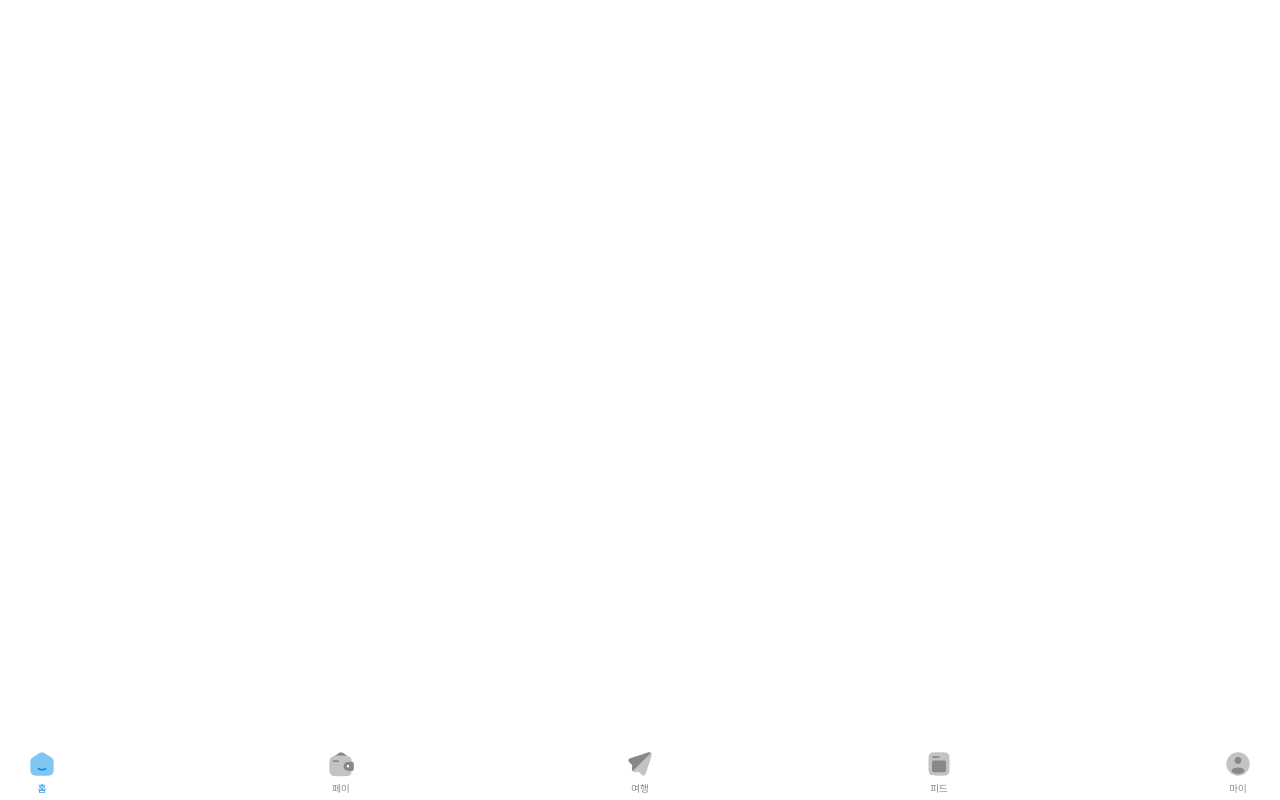
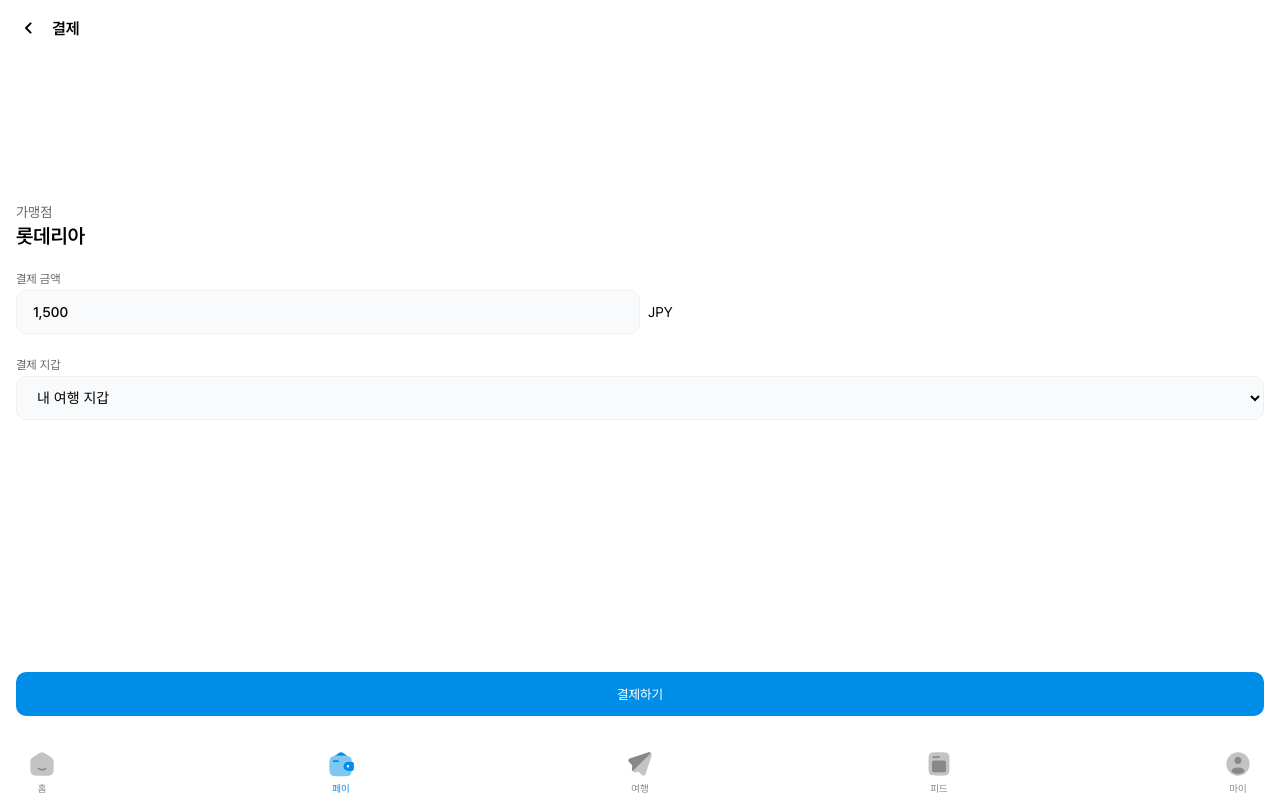
Before and after one commit to lshyunee/Triplet, a React (Create React App) app in the folder triplet/: page /pay/qr/payment in a window 1280 px wide. Before the commit this address had no page. Built offline with nearby package versions, Linux system fonts and the light colour scheme; a web font is replaced by a local one.

Commit message:
Feat: 결제 정보 페이지 구현

```diff
--- /dev/null
+++ b/triplet/src/pages/pay/QRCompletePage.tsx
@@ -0,0 +1,137 @@
+import React, {useEffect, useState} from 'react';
+import styled from 'styled-components';
+import { ReactComponent as RightArrow } from '../../assets/pay/rightArrow.svg';
+import GlobalAccount from '../../components/pay/GlobalAccount';
+import ExchangeRate from '../../components/pay/ExchangeRate';
+import Header from '../../components/header/Header';
+import { useDispatch } from 'react-redux';
+import { pageMove } from '../../features/navigation/naviSlice';
+import { Navigate, useNavigate } from 'react-router-dom';
+import BackHeader from '../../components/header/BackHeader';
+
+
+const s = {
+	Container: styled.div`
+    margin-top: 56px;
+    height: calc(100vh - 112px);
+    padding: 0 16px;
+    // padding-bottom: 56px;
+  `,
+    QrScannerOverlayText: styled.div`
+        position: absolute;
+        color: white;
+        font-size: 18px;
+        top: 10%;
+        left: 50%;
+        transform: translate(-50%, -50%);
+        z-index: 10;
+    `,
+    InputArea: styled.div`
+    margin-bottom: 24px;
+    width: 100%;
+    display: flex;
+    align-items: center;
+    `,
+    ExchangeInput: styled.select`
+    font-size: 14px;
+    font-weight: 500;
+    background-color: #F9FAFC;
+    border: solid 1px #F0F0F0;
+    border-radius: 10px;
+    height: 44px;
+    width: 100%;
+    padding: 0 16px;
+    // appearance: none;
+  ` ,
+    PayInput: styled.input`
+      font-size: 14px;
+      font-weight: 500;
+      background-color: #F9FAFC;
+      border: solid 1px #F0F0F0;
+      border-radius: 10px;
+      height: 44px;
+      width: 50%;
+      padding: 0 16px;
+      box-sizing: border-box;
+    `,
+  Caption: styled.div`
+    margin-bottom: 4px;
+    font-size: 12px;
+    font-weight: 400;
+    color: #666666;
+  `,
+  MerchantCaption: styled.div`
+    margin-top: 148px;
+    margin-bottom: 4px;
+    font-size: 14px;
+    font-weight: 400;
+    color: #666666;
+  `,
+  PayBtn: styled.button`
+    width:100%;
+    height:44px;
+    color : white;
+    background-color : #008DE7;
+    border-radius : 10px;
+    border : none;
+    box-sizing: border-box;
+    margin: 0 16px;
+    padding : 14px;
+`,
+MerchantName: styled.div`
+    margin-bottom: 24px;
+    font-size: 20px;
+    font-weight: 600;
+    color: #000000;
+  `,
+  Currency: styled.span`
+    font-size: 14px;
+    margin-left: 8px;
+  `,
+  BtnArea: styled.div`
+    display: flex;
+    position: fixed;
+    bottom: 84px;
+    width: 100%;
+    left: 0;
+    right: 0;
+  `,
+}
+
+
+const QRCompletePage = () => {
+	const dispatch = useDispatch();
+
+	useEffect(() => {
+		dispatch(pageMove("pay"));
+	}, []);
+
+
+	return (
+		<>
+			<BackHeader title='결제'/>
+			<s.Container>
+          <s.MerchantCaption>가맹점</s.MerchantCaption>
+          <s.MerchantName>롯데리아</s.MerchantName>
+
+          <s.Caption>결제 금액</s.Caption>
+          <s.InputArea>
+            <s.PayInput defaultValue={'1,500'}></s.PayInput>
+            <s.Currency>JPY</s.Currency>
+          </s.InputArea>
+
+          <s.Caption>결제 지갑</s.Caption>
+          <s.InputArea>
+            <s.ExchangeInput>
+              <option>내 여행 지갑</option>
+              <option>기타 지갑</option>
+            </s.ExchangeInput>
+            </s.InputArea>
+
+          <s.BtnArea><s.PayBtn>확인</s.PayBtn></s.BtnArea>
+			</s.Container>
+		</>
+	);
+};
+
+export default QRCompletePage;
--- a/triplet/src/pages/pay/QRPage.tsx
+++ b/triplet/src/pages/pay/QRPage.tsx
@@ -13,19 +13,28 @@
 
 const s = {
 	Container: styled.div`
-		background-color: #F3F4F6;
-		/* height: 100%; */
-		padding-top: 68px;
-		padding-bottom: 16px;
+        position: relative;
+        background-color: white;
+        margin-top: 56px;
+        height: auto;
+        display: flex;
+        align-items: center;
+        justify-content: center;
 	`,
-	Card: styled.div`
-		background-color: #ffffff;
-		border-radius: 20px;
-		margin: 0 16px;
-		margin-bottom: 12px;
-		display: flex;
-		flex-direction: column;
-	`,
+    QrScannerOverlayText: styled.div`
+        position: absolute;
+        color: white;
+        font-size: 14px;
+        top: 10%;
+        left: 50%;
+        transform: translate(-50%, -50%);
+        z-index: 10;
+    `,
+    Caption: styled.span`
+    font-size: 12px;
+    font-weight: 400;
+    color: #666666;
+  `,
 }
 
 
@@ -36,7 +45,7 @@
 		dispatch(pageMove("pay"));
 	}, []);
 
-    const [qrData, setQrData] = useState<string | null>(null);
+    const [qrData, setQrData] = useState<string | null>(null); // qr 데이터
 
     const handleScan = (data: string | null) => {
         if (data) {
@@ -48,30 +57,22 @@
         console.error(err);
     };
 
-    const previewStyle = {
-        height: 240,
-        width: 320,
-    };
-
 	return (
 		<>
 			<BackHeader title='결제'/>
 			<s.Container>
-			<h1>QR 코드 스캔</h1>
                 <QrScanner
                     delay={300}
-                    style={previewStyle}
+                    style={{
+                        width: 'auto',
+                        height: '100%',
+                        position: 'relative',
+                        zIndex: 5,
+                      }}
                     onError={handleError}
                     onScan={handleScan}
                 />
-                {qrData ? (
-                    <div>
-                    <h3>스캔한 데이터:</h3>
-                    <p>{qrData}</p>
-                    </div>
-                ) : (
-                    <p>QR 코드를 스캔하세요</p>
-                )}
+                <s.QrScannerOverlayText>결제 QR코드를 스캔하세요</s.QrScannerOverlayText>
 			</s.Container>
 		</>
 	);
--- /dev/null
+++ b/triplet/src/pages/pay/QRPayPage.tsx
@@ -0,0 +1,137 @@
+import React, {useEffect, useState} from 'react';
+import styled from 'styled-components';
+import { ReactComponent as RightArrow } from '../../assets/pay/rightArrow.svg';
+import GlobalAccount from '../../components/pay/GlobalAccount';
+import ExchangeRate from '../../components/pay/ExchangeRate';
+import Header from '../../components/header/Header';
+import { useDispatch } from 'react-redux';
+import { pageMove } from '../../features/navigation/naviSlice';
+import { Navigate, useNavigate } from 'react-router-dom';
+import BackHeader from '../../components/header/BackHeader';
+
+
+const s = {
+	Container: styled.div`
+    margin-top: 56px;
+    height: calc(100vh - 112px);
+    padding: 0 16px;
+    // padding-bottom: 56px;
+  `,
+    QrScannerOverlayText: styled.div`
+        position: absolute;
+        color: white;
+        font-size: 18px;
+        top: 10%;
+        left: 50%;
+        transform: translate(-50%, -50%);
+        z-index: 10;
+    `,
+    InputArea: styled.div`
+    margin-bottom: 24px;
+    width: 100%;
+    display: flex;
+    align-items: center;
+    `,
+    ExchangeInput: styled.select`
+    font-size: 14px;
+    font-weight: 500;
+    background-color: #F9FAFC;
+    border: solid 1px #F0F0F0;
+    border-radius: 10px;
+    height: 44px;
+    width: 100%;
+    padding: 0 16px;
+    // appearance: none;
+  ` ,
+    PayInput: styled.input`
+      font-size: 14px;
+      font-weight: 500;
+      background-color: #F9FAFC;
+      border: solid 1px #F0F0F0;
+      border-radius: 10px;
+      height: 44px;
+      width: 50%;
+      padding: 0 16px;
+      box-sizing: border-box;
+    `,
+  Caption: styled.div`
+    margin-bottom: 4px;
+    font-size: 12px;
+    font-weight: 400;
+    color: #666666;
+  `,
+  MerchantCaption: styled.div`
+    margin-top: 148px;
+    margin-bottom: 4px;
+    font-size: 14px;
+    font-weight: 400;
+    color: #666666;
+  `,
+  PayBtn: styled.button`
+    width:100%;
+    height:44px;
+    color : white;
+    background-color : #008DE7;
+    border-radius : 10px;
+    border : none;
+    box-sizing: border-box;
+    margin: 0 16px;
+    padding : 14px;
+`,
+MerchantName: styled.div`
+    margin-bottom: 24px;
+    font-size: 20px;
+    font-weight: 600;
+    color: #000000;
+  `,
+  Currency: styled.span`
+    font-size: 14px;
+    margin-left: 8px;
+  `,
+  BtnArea: styled.div`
+    display: flex;
+    position: fixed;
+    bottom: 84px;
+    width: 100%;
+    left: 0;
+    right: 0;
+  `,
+}
+
+
+const QRPayPage = () => {
+	const dispatch = useDispatch();
+
+	useEffect(() => {
+		dispatch(pageMove("pay"));
+	}, []);
+
+
+	return (
+		<>
+			<BackHeader title='결제'/>
+			<s.Container>
+          <s.MerchantCaption>가맹점</s.MerchantCaption>
+          <s.MerchantName>롯데리아</s.MerchantName>
+
+          <s.Caption>결제 금액</s.Caption>
+          <s.InputArea>
+            <s.PayInput defaultValue={'1,500'}></s.PayInput>
+            <s.Currency>JPY</s.Currency>
+          </s.InputArea>
+
+          <s.Caption>결제 지갑</s.Caption>
+          <s.InputArea>
+            <s.ExchangeInput>
+              <option>내 여행 지갑</option>
+              <option>기타 지갑</option>
+            </s.ExchangeInput>
+            </s.InputArea>
+
+          <s.BtnArea><s.PayBtn>결제하기</s.PayBtn></s.BtnArea>
+			</s.Container>
+		</>
+	);
+};
+
+export default QRPayPage;
--- a/triplet/src/routes/AppRoutes.tsx
+++ b/triplet/src/routes/AppRoutes.tsx
@@ -20,6 +20,8 @@
 import GlobalWalletPage from '../pages/pay/GlobalWalletPage';
 import ExchangePage from '../pages/pay/ExchangePage';
 import QRPage from '../pages/pay/QRPage';
+import QRPayPage from '../pages/pay/QRPayPage';
+import QRCompletePage from '../pages/pay/QRCompletePage';
 
 
 const AppRoutes: React.FC = () => (
@@ -37,6 +39,8 @@
             <Route path="/simple-password/setConfirm" element={<SimplePasswordSetConfirmPage/>}/>
             <Route path="/pay" element={<Pay/>}/>
             <Route path="/pay/qr" element={<QRPage/>}/>
+            <Route path="/pay/qr/payment" element={<QRPayPage/>}/>
+            <Route path="/pay/qr/complete" element={<QRCompletePage/>}/>
             <Route path="/pay/account-detail" element={<AccountDetailPage/>}/>
             <Route path="/pay/global-wallet" element={<GlobalWalletPage/>}/>
             <Route path="/pay/exchange" element={<ExchangePage/>}/>
```
Also changed, not shown: triplet/src/assets/pay/payCompleted.svg (added).
